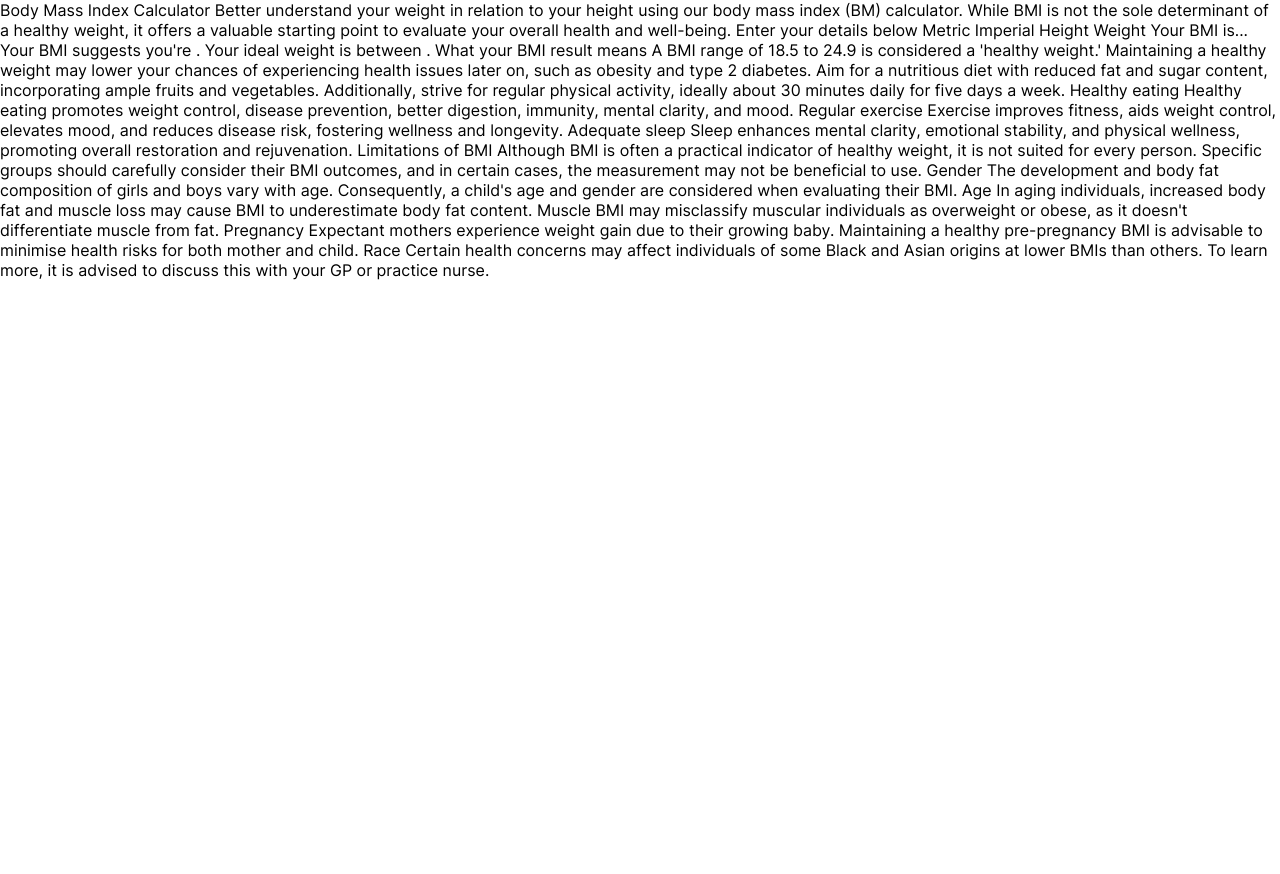
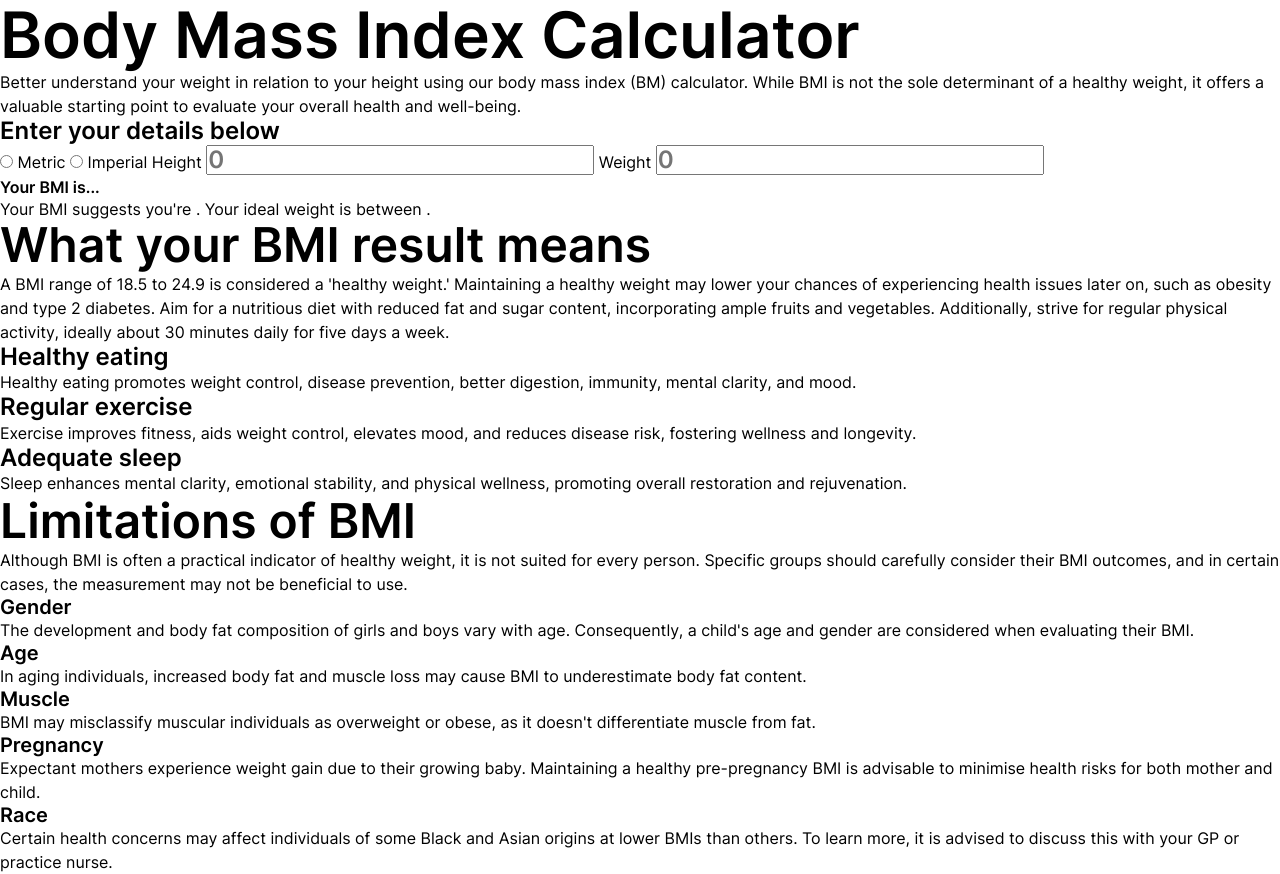
Before and after one commit to GazdagB/fm-bmi-calculator, a plain HTML site: page index.html in a window 1280 px wide. Before the commit the page ends 800 px from the top, so only its background shows below. Drawn offline with Linux system fonts and the light colour scheme.

Commit message:
Basic structure & styling of text elements

```diff
--- a/index.html
+++ b/index.html
@@ -9,78 +9,109 @@
   <title>Frontend Mentor | Body Mass Index Calculator</title>
   <link rel="stylesheet" href="style.css">
 </head>
-<body>
+<body class="wrapper">
 
-  Body Mass Index Calculator
+  <h1 class="u-heading-xl">Body Mass Index Calculator</h1>
 
+  <p class="u-body-m">
     Better understand your weight in relation to your height using our
     body mass index (BM) calculator. While BMI is not the sole determinant
     of a healthy weight, it offers a valuable starting point to evaluate
     your overall health and well-being.
+  </p>
 
-  Enter your details below
+  <h2 class="u-heading-m">Enter your details below</h2>
 
-  Metric
-  Imperial
+  <!-- INPUT FORM -->
+  <form action="">
+    <!-- RADIO BUTTONS -->
+    <input type="radio" name="metric" id="radio-metric">
+    <label for="radio-metric">Metric</label>
+    <input type="radio" name="Imperial" id="radio-imperial">
+    <label for="radio-imperial">Imperial</label>
 
-  Height
-  Weight
+    <!-- TEXT INPUTS -->
+    <label for="height">Height</label>
+    <input class="u-heading-m" type="text" id="height" name="height" placeholder="0" required>
+    <label for="weight">Weight</label>
+    <input class="u-heading-m" type="text" id="weight" name="weight" placeholder="0" required>
+  </form>
 
-  Your BMI is...
+  <p class="u-body-m-bold">Your BMI is...</p>
 
   <!-- add score -->
 
   Your BMI suggests you're <!-- add classification -->.
   Your ideal weight is between <!-- add range -->.
 
-  What your BMI result means
+  <h2 class="u-heading-l">What your BMI result means</h2>
 
+  <p class="u-body-m">
     A BMI range of 18.5 to 24.9 is considered a 'healthy weight.' Maintaining a
     healthy weight may lower your chances of experiencing health issues later on,
     such as obesity and type 2 diabetes. Aim for a nutritious diet with reduced
     fat and sugar content, incorporating ample fruits and vegetables. Additionally,
     strive for regular physical activity, ideally about 30 minutes daily for
     five days a week.
+  </p>
 
-  Healthy eating
+  <h3 class="u-heading-m">Healthy eating</h3>
+  <p class="u-body-m">
     Healthy eating promotes weight control, disease prevention, better digestion,
     immunity, mental clarity, and mood.
+  </p>
 
-  Regular exercise
+  <h3 class="u-heading-m">Regular exercise</h3>
+  <p class="u-body-m">
     Exercise improves fitness, aids weight control, elevates mood, and reduces disease
     risk, fostering wellness and longevity.
+  </p>
 
-  Adequate sleep
+  <h3 class="u-heading-m">Adequate sleep</h3>
+  <p class="u-body-m">
     Sleep enhances mental clarity, emotional stability, and physical wellness, promoting
     overall restoration and rejuvenation.
+  </p>
 
-  Limitations of BMI
+  <h2 class="u-heading-l">Limitations of BMI</h2>
 
+  <p class="u-body-m">
     Although BMI is often a practical indicator of healthy weight, it is not suited for
     every person. Specific groups should carefully consider their BMI outcomes, and in
     certain cases, the measurement may not be beneficial to use.
+  </p>
 
-  Gender
+  <h3 class="u-heading-s">Gender</h3>
+  <p class="u-body-m">
     The development and body fat composition of girls and boys vary with age. Consequently,
     a child's age and gender are considered when evaluating their BMI.
+  </p>
 
-  Age
+  <h3 class="u-heading-s">Age</h3>
+  <p class="u-body-m">
     In aging individuals, increased body fat and muscle loss may cause BMI to underestimate
     body fat content.
+  </p>
 
-  Muscle
+  <h3 class="u-heading-s">Muscle</h3>
+  <p class="u-body-m">
     BMI may misclassify muscular individuals as overweight or obese, as it doesn't
     differentiate muscle from fat.
+  </p>
 
-  Pregnancy
+  <h3 class="u-heading-s">Pregnancy</h3>
+  <p class="u-body-m">
     Expectant mothers experience weight gain due to their growing baby. Maintaining a
     healthy pre-pregnancy BMI is advisable to minimise health risks for both mother
     and child.
+  </p>
 
-  Race
+  <h3 class="u-heading-s">Race</h3>
+  <p class="u-body-m">
     Certain health concerns may affect individuals of some Black and Asian origins at
     lower BMIs than others. To learn more, it is advised to discuss this with your
     GP or practice nurse.
+  </p>
 
 </body>
 </html>
```
Lines whose indentation alone changed are shown as unchanged.
